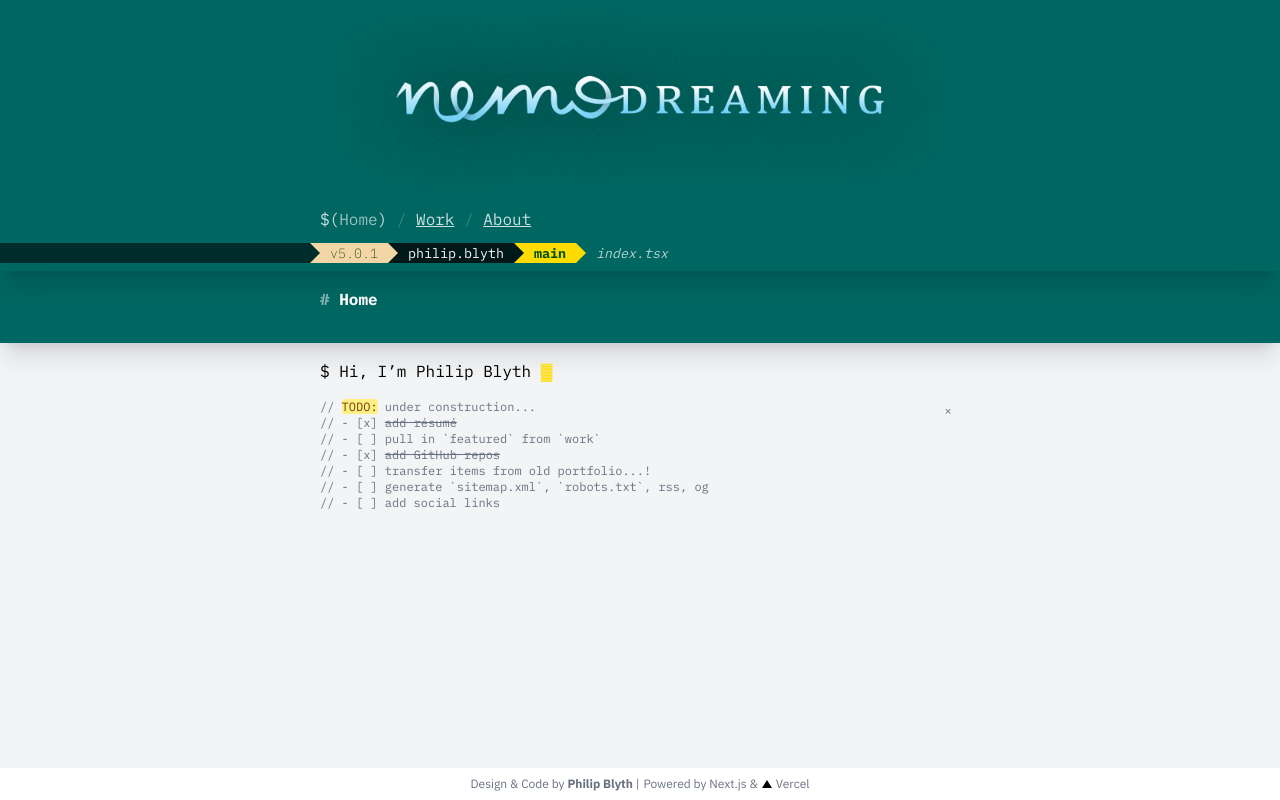
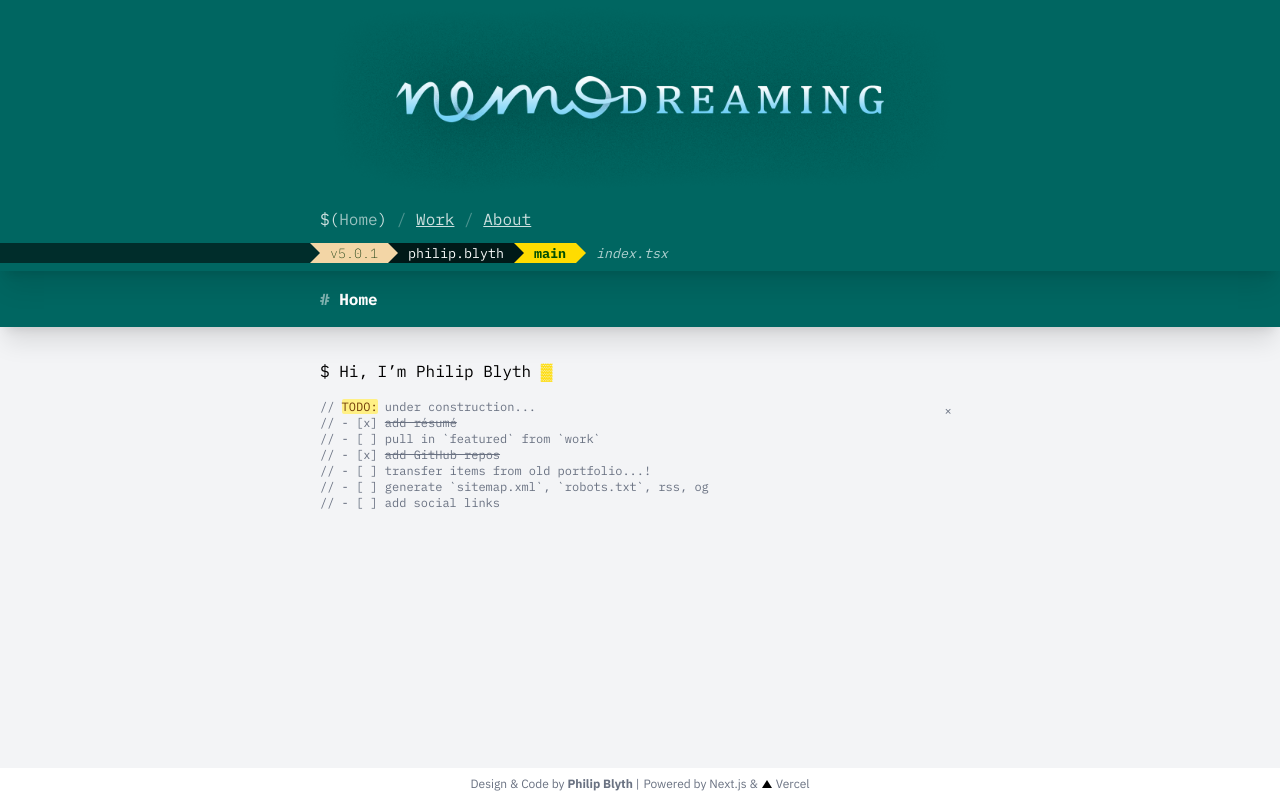
Before and after one commit to nemoDreamer/nemoDreaming-v5, a Next.js app: page / in a window 1280 px wide. Built offline with nearby package versions, Linux system fonts and the light colour scheme.

Commit message:
feat: improve layout

```diff
--- a/src/app/work/_components/Work/WorkContent.tsx
+++ b/src/app/work/_components/Work/WorkContent.tsx
@@ -86,7 +86,7 @@ export default function WorkContent({
                 items={categories.filter((cat) => cat !== category).sort()}
               />
             </span>
-            <div className="border-l border-gray-200 h-vh w-0 self-stretch" />
+            <div className="border-l border-gray-400 opacity-50 h-vh w-0 self-stretch" />
           </>
         ) : (
           <Separator />
--- a/src/components/Layout/Header.tsx
+++ b/src/components/Layout/Header.tsx
@@ -40,7 +40,7 @@ const Header: React.FC<{
   return (
     <motion.header
       id="header"
-      className="bg-teal-500 shadow-xl flex z-20 print:hidden"
+      className="bg-teal-500 shadow-xl cursor-default flex z-20 print:hidden"
       transition={transition}
       // - used on initial document load only:
       initial={animate}
--- a/src/components/Layout/Main.tsx
+++ b/src/components/Layout/Main.tsx
@@ -15,7 +15,7 @@ const Main = ({
         <SubHeader>{subHeader || <H1>{title}</H1>}</SubHeader>
       )}
 
-      <Container className="py-4 px-4 print:py-0">{children}</Container>
+      <Container className="mt-4 py-4 px-4 print:py-0">{children}</Container>
     </main>
   );
 };
--- a/src/components/Layout/Menu.tsx
+++ b/src/components/Layout/Menu.tsx
@@ -2,7 +2,9 @@ import Link from "next/link";
 import { usePathname } from "next/navigation";
 import { Fragment } from "react";
 
-const items = [
+import Separator from "../elements/Separator";
+
+const MENU_ITEMS = [
   { route: "/", label: "Home" },
   { route: "/work", label: "Work" },
   { route: "/about", label: "About" },
@@ -13,14 +15,16 @@ const Menu: React.FC = () => {
 
   return (
     <div className="font-mono mb-3">
-      {items.map(({ route, label }, index) => {
-        const isLast = index === items.length - 1;
-        const isCurrent = route === pathname;
+      {MENU_ITEMS.map(({ route, label }, index) => {
+        const isLast = index === MENU_ITEMS.length - 1;
+        const isCurrent =
+          route === pathname ||
+          (route !== MENU_ITEMS[0].route && pathname.startsWith(route));
 
         return (
           <Fragment key={`item-${label}`}>
             {isCurrent ? (
-              <span className="text-teal-100 cursor-pointer">
+              <span className="text-teal-100">
                 $(<span className="text-teal-200">{label}</span>)
               </span>
             ) : (
@@ -29,7 +33,7 @@ const Menu: React.FC = () => {
               </Link>
             )}
 
-            {!isLast && <span className="text-teal-400">{" / "}</span>}
+            {!isLast && <Separator className="text-teal-200" char=" / " />}
           </Fragment>
         );
       })}
--- a/src/components/Layout/SubHeader.tsx
+++ b/src/components/Layout/SubHeader.tsx
@@ -12,7 +12,7 @@ export const H1 = ({
   <CoreH1
     className={classNames(
       className,
-      "font-bold text-base text-white print:text-black print:text-2xl",
+      "font-bold text-base text-white print:text-black print:text-2xl mb-0",
     )}
     {...props}
   >
--- a/src/components/elements/ArrowLink.tsx
+++ b/src/components/elements/ArrowLink.tsx
@@ -1,30 +1,37 @@
+import classNames from "classnames";
 import Link from "next/link";
 
-const ArrowLink = ({
+const ARROWS = {
+  left: { symbol: "←", className: "group-hover:-ml-1 group-hover:mr-1" },
+  right: { symbol: "→", className: "group-hover:-mr-1 group-hover:ml-1" },
+};
+
+export default function ArrowLink({
   children,
   href,
   isBack = false,
 }: React.PropsWithChildren<{
   href: string;
   isBack?: boolean;
-}>) => (
+}>) {
+  const arrow = isBack ? ARROWS.left : ARROWS.right;
+
+  return (
     <Link
       href={href}
-    className="group transition-all flex flex-row items-baseline"
+      className="group transition-all flex flex-row items-baseline relative"
     >
-    {isBack ? (
-      <span className="group-hover:-ml-1 group-hover:mr-1 transition-all">
-        &larr;
+      <span
+        className={classNames(
+          arrow.className,
+          "z-10 text-teal-100 group-hover:text-white transition-all",
+        )}
+      >
+        {arrow.symbol}
       </span>
-    ) : (
-      <span className="group-hover:-mr-1 group-hover:ml-1 transition-all">
-        &rarr;
-      </span>
-    )}
-    <span className="py-1 px-2 -mr-2 group-hover:text-white group-hover:bg-black transition-colors">
+      <span className="py-1 px-2 -mr-2 z-0 group-hover:text-white group-hover:bg-black transition-colors">
         {children}
       </span>
     </Link>
   );
-
-export default ArrowLink;
+}
--- a/src/components/elements/Separator.tsx
+++ b/src/components/elements/Separator.tsx
@@ -1,3 +1,11 @@
-export default function Separator({ char = "|" }: { char?: string }) {
-  return <span className="text-gray-300">{char}</span>;
+import classNames from "classnames";
+
+export default function Separator({
+  className = "",
+  char = "|",
+}: {
+  className?: string;
+  char?: string;
+}) {
+  return <span className={classNames("opacity-50", className)}>{char}</span>;
 }
```
Lines whose indentation alone changed are shown as unchanged.
